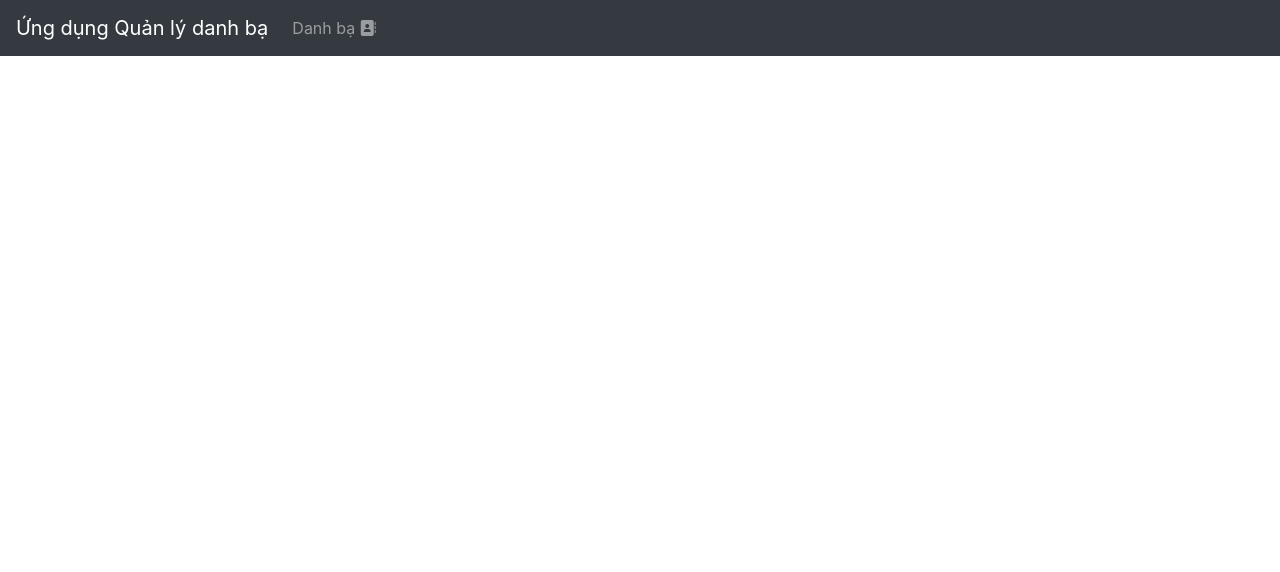
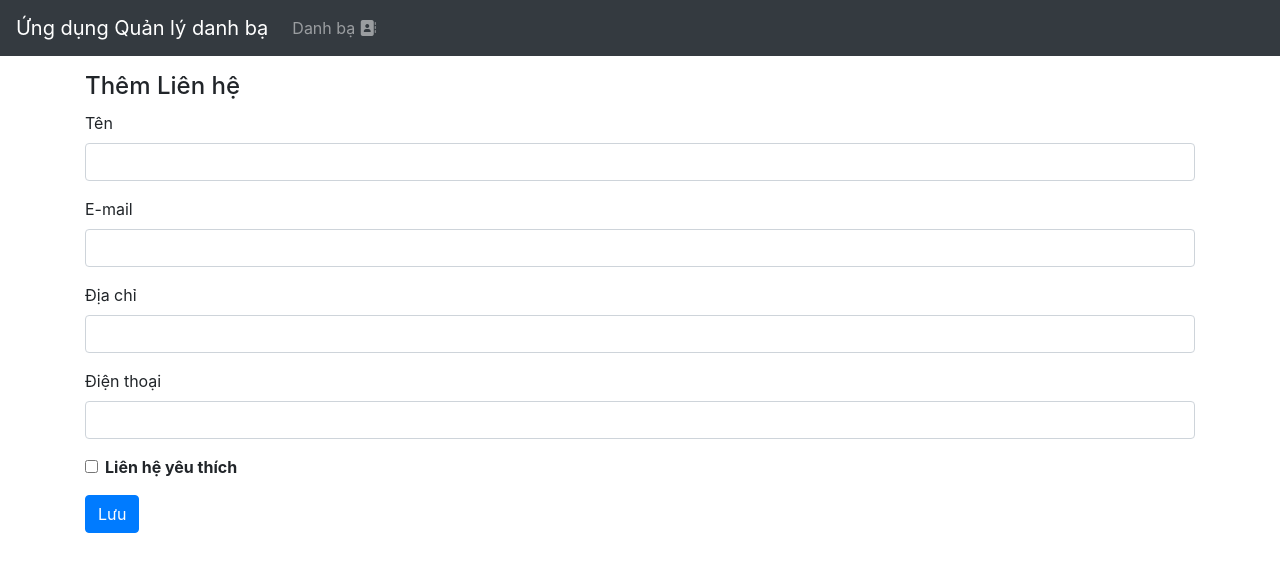
Before and after one commit to hi-world201/B2105546_NTHUU_FRONTEND, a Vue app: page /contacts/add in a window 1280 px wide. Shown: the top 572 px of the page. Built offline with nearby package versions, Linux system fonts and the light colour scheme; no server answers.

Commit message:
Tao trang them lien he

```diff
--- a/src/router/index.js
+++ b/src/router/index.js
@@ -17,6 +17,12 @@
         component: () => import("@/views/ContactEdit.vue"),
         props: true
     },
+    {
+        path: "/contacts/add",
+        name: "contact.add",
+        component: () => import("@/views/ContactAdd.vue"),
+        props: true
+    }
 ];
 
 const router = createRouter({
--- /dev/null
+++ b/src/views/ContactAdd.vue
@@ -0,0 +1,43 @@
+<template>
+  <div class="page">
+    <h4>Thêm Liên hệ</h4>
+    <ContactForm @submit:contact="createContact" :contact="contact" />
+    <p>{{ message }}</p>
+  </div>
+</template>
+
+<script>
+import ContactForm from "@/components/ContactForm.vue";
+import ContactService from "@/services/contact.service";
+export default {
+  components: {
+    ContactForm,
+  },
+  data() {
+    return {
+      contact: null,
+      message: "",
+    };
+  },
+  methods: {
+    async createContact(data) {
+      try {
+        await ContactService.create(data);
+        this.message = "Liên hệ được thêm thành công.";
+      } catch (error) {
+        console.log(error);
+      }
+    },
+  },
+  created() {
+    this.contact = {
+      name: "",
+      email: "",
+      address: "",
+      phone: "",
+      favorite: false,
+    };
+    this.message = "";
+  },
+};
+</script>
```
